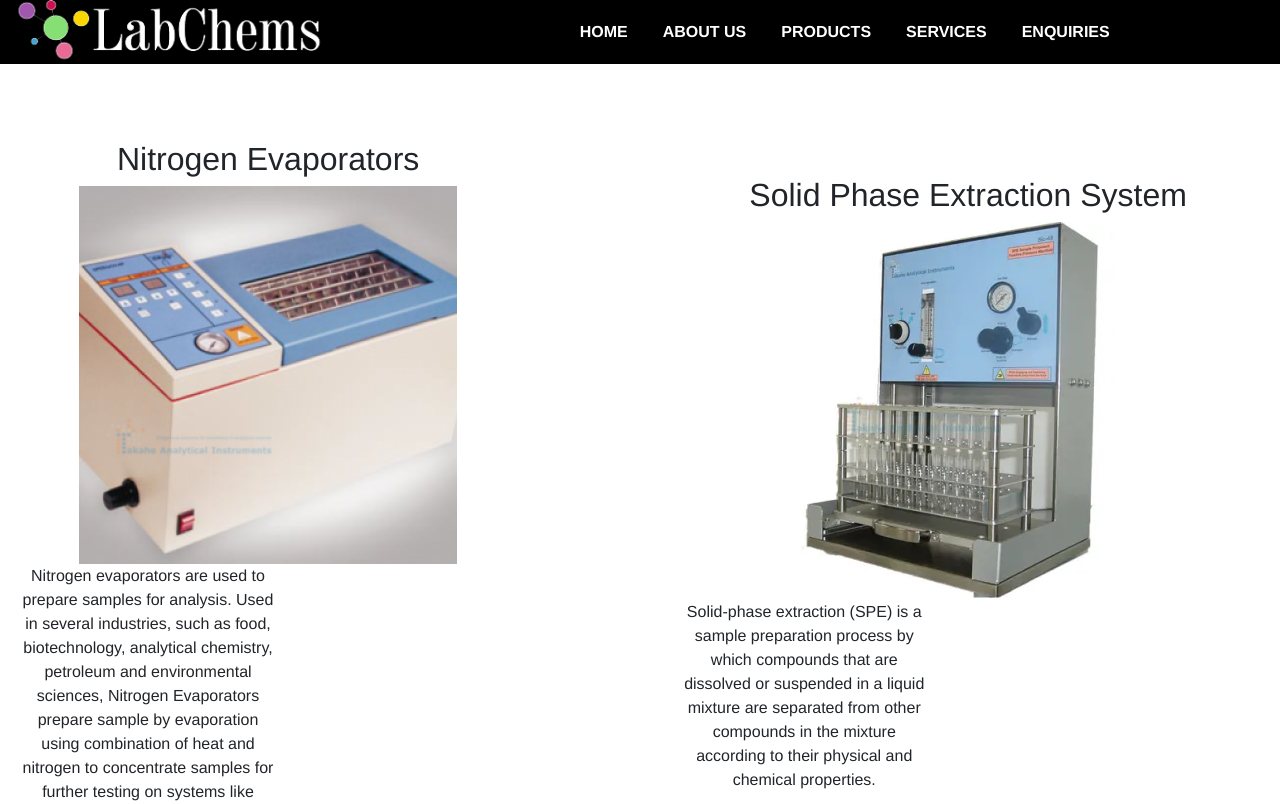
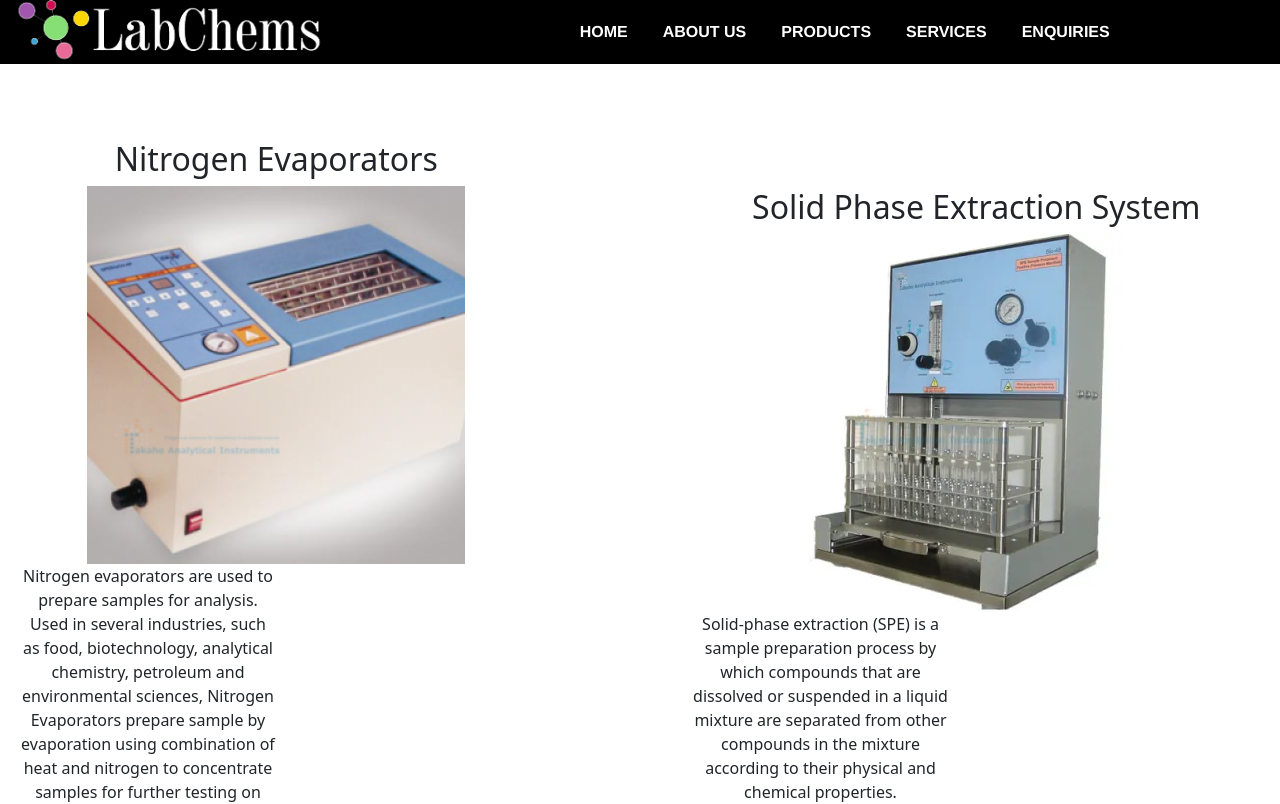
Before and after one commit to siddu6003/Labchems, a React (Create React App) app: page /products in a window 1280 px wide. Shown: the top 804 px of the page. Built offline with nearby package versions, Linux system fonts and the light colour scheme.

Commit message:
font change

```diff
--- a/src/components/Products.css
+++ b/src/components/Products.css
@@ -5,7 +5,6 @@
     align-items: center;
     gap: 20vh;
     padding: 20px;
-    font-family: 'Franklin Gothic Medium', 'Arial Narrow', Arial, sans-serif;
 }
 
 
```
